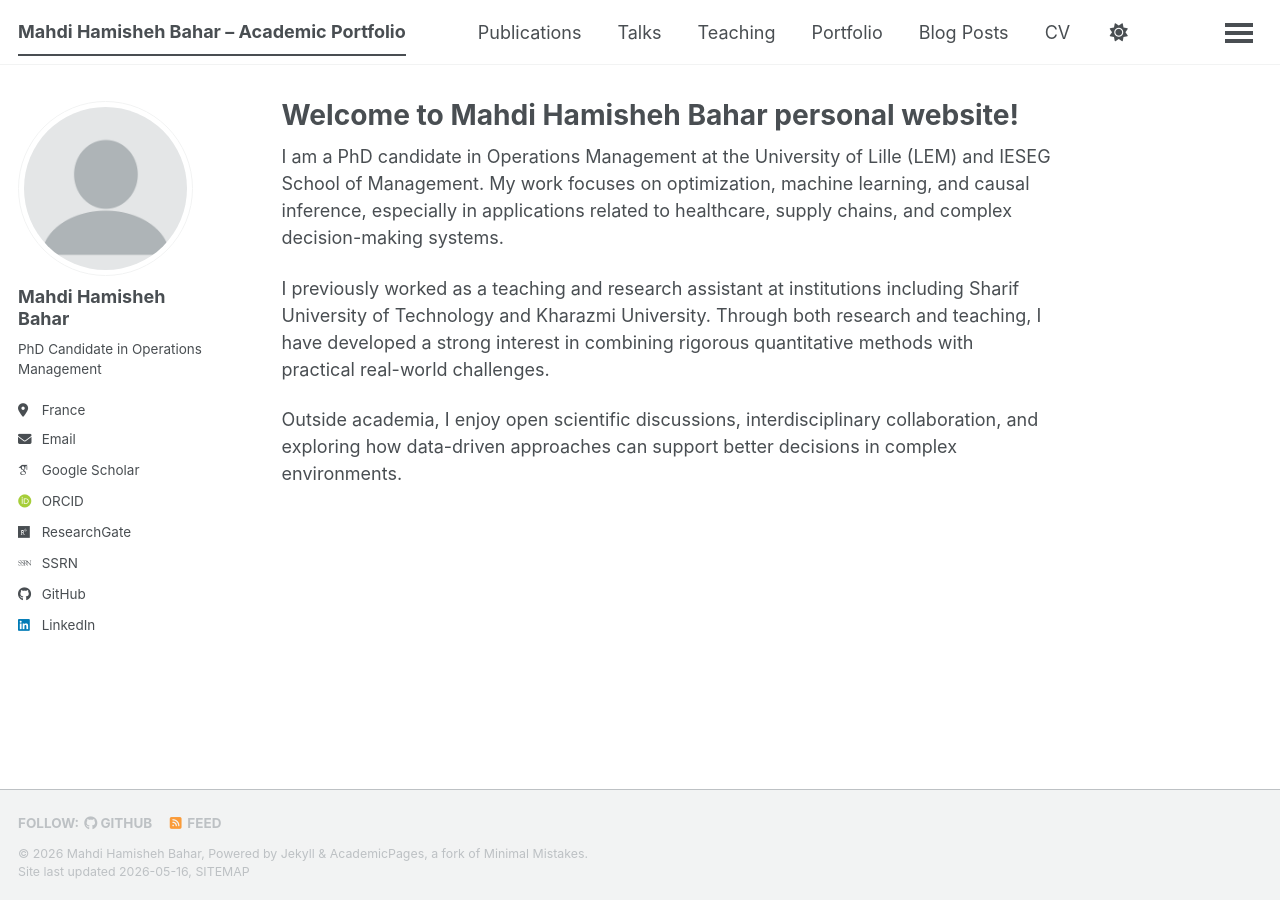
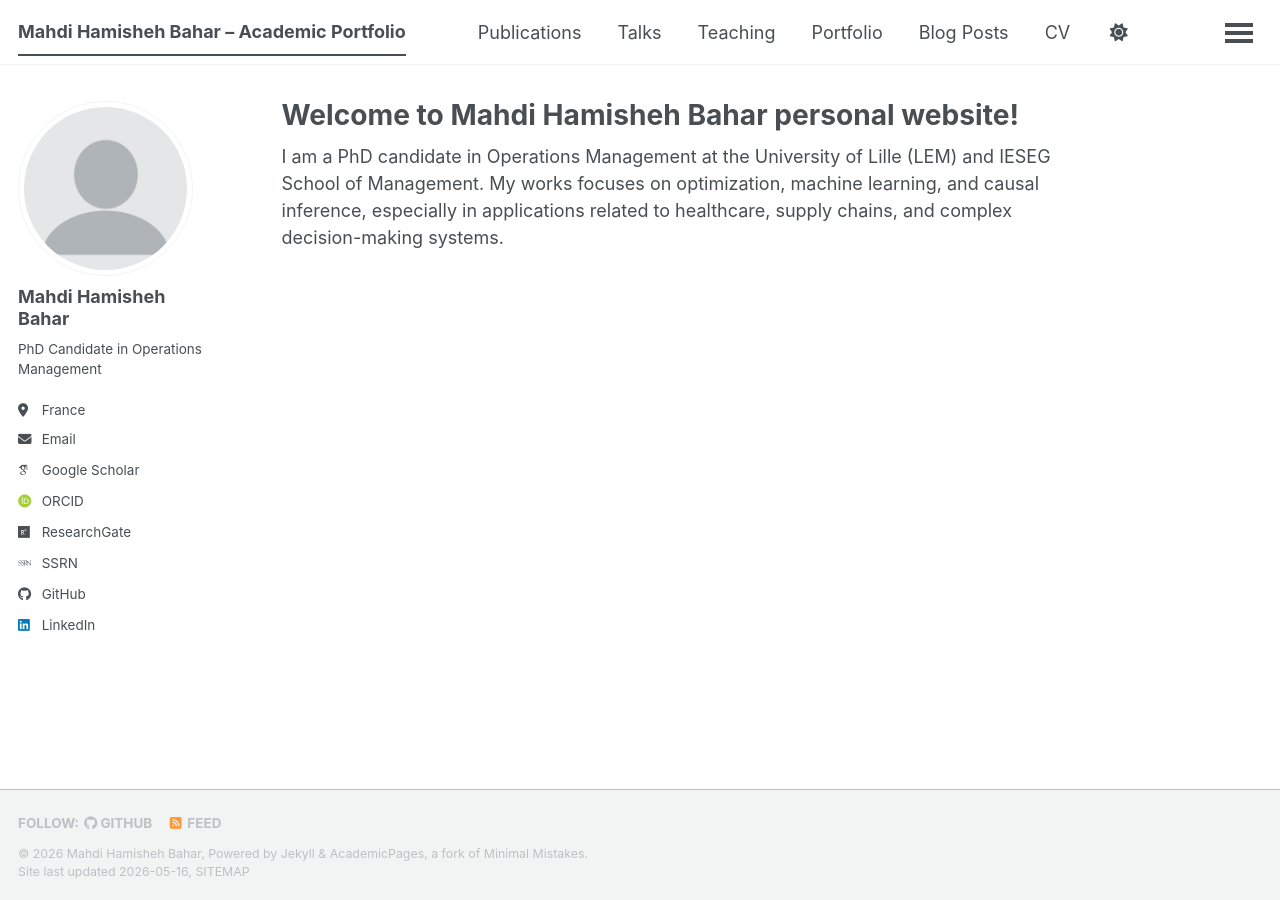
Before and after one commit to Mahdi-Hamisheh-Bahar/Mahdi-Hamisheh-Bahar.github.io, a Jekyll site: the page built from _pages/about.md, in a window 1280 px wide. Built offline with Jekyll 4.4.1, drawn with Linux system fonts in a browser that asks for light colours; some web fonts are replaced; a script bundle is joined from its source files by our own code; library files that are not in the unit come from our copies.

Commit message:
Update about.md

```diff
--- a/_pages/about.md
+++ b/_pages/about.md
@@ -8,8 +8,4 @@ redirect_from:
 ---
 
 
-I am a PhD candidate in Operations Management at the University of Lille (LEM) and IESEG School of Management. My work focuses on optimization, machine learning, and causal inference, especially in applications related to healthcare, supply chains, and complex decision-making systems.
-
-I previously worked as a teaching and research assistant at institutions including Sharif University of Technology and Kharazmi University. Through both research and teaching, I have developed a strong interest in combining rigorous quantitative methods with practical real-world challenges.
-
-Outside academia, I enjoy open scientific discussions, interdisciplinary collaboration, and exploring how data-driven approaches can support better decisions in complex environments.
+I am a PhD candidate in Operations Management at the University of Lille (LEM) and IESEG School of Management. My works focuses on optimization, machine learning, and causal inference, especially in applications related to healthcare, supply chains, and complex decision-making systems.
```
